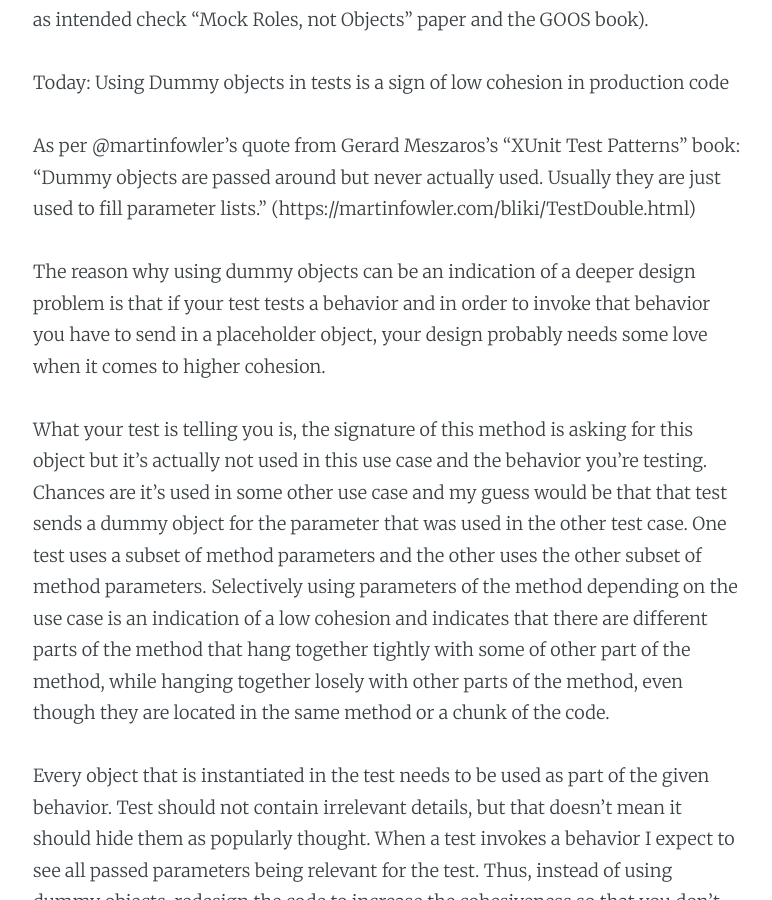
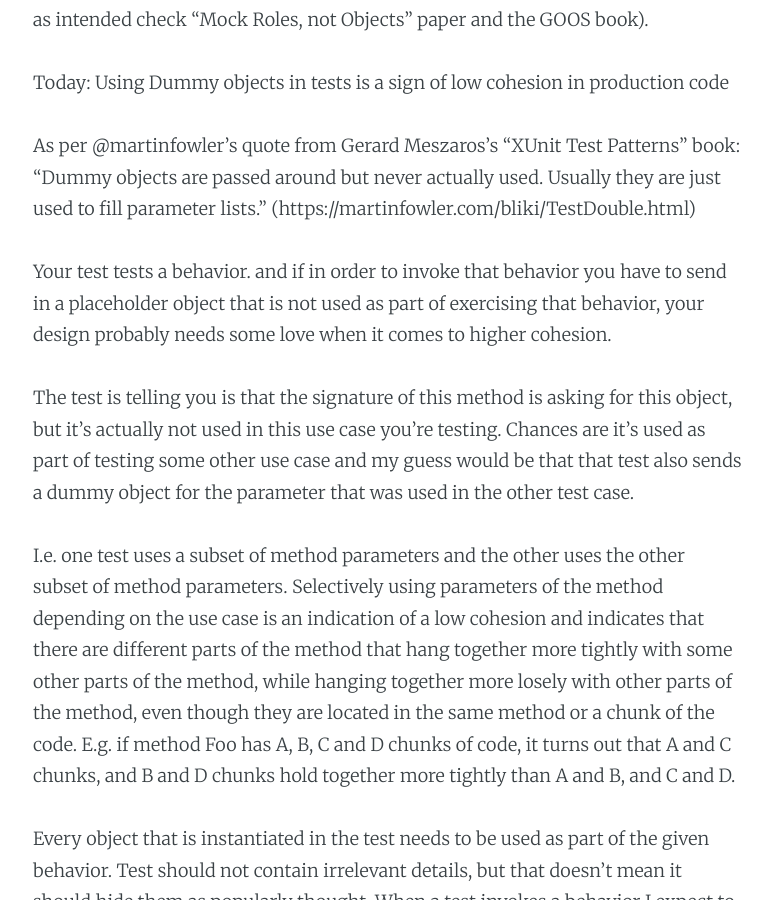
Before and after one commit to dragan-stepanovic/dragan-stepanovic.github.io, a Jekyll site: the page built from _posts/2022-01-25-test-doubles-low-cohesion.md, in a window 1280 px wide and 900 px high, scrolled down 486 px. Shown: the whole window, without its empty margins (252-1024 px from the left). Built offline with Jekyll 4.4.1, drawn with Linux system fonts in a browser that asks for light colours; our own code applies the rules of GitHub Pages for plain Markdown files; comment, search, counter and statistics services are not loaded.

Commit message:
Update 2022-01-25-test-doubles-low-cohesion.md

```diff
--- a/_posts/2022-01-25-test-doubles-low-cohesion.md
+++ b/_posts/2022-01-25-test-doubles-low-cohesion.md
@@ -10,9 +10,12 @@
 "Dummy objects are passed around but never actually used. Usually they are just used to fill parameter lists."
 (https://martinfowler.com/bliki/TestDouble.html)
 
-The reason why using dummy objects can be an indication of a deeper design problem is that if your test tests a behavior and in order to invoke that behavior you have to send in a placeholder object, your design probably needs some love when it comes to higher cohesion.
+Your test tests a behavior. and if in order to invoke that behavior you have to send in a placeholder object that is not used as part of exercising that behavior, your design probably needs some love when it comes to higher cohesion.
 
-What your test is telling you is, the signature of this method is asking for this object but it's actually not used in this use case and the behavior you're testing. Chances are it's used in some other use case and my guess would be that that test sends a dummy object for the parameter that was used in the other test case. One test uses a subset of method parameters and the other uses the other subset of method parameters. Selectively using parameters of the method depending on the use case is an indication of a low cohesion and indicates that there are different parts of the method that hang together tightly with some of other part of the method, while hanging together losely with other parts of the method, even though they are located in the same method or a chunk of the code.
+The test is telling you is that the signature of this method is asking for this object, but it's actually not used in this use case you're testing. Chances are it's used as part of testing some other use case and my guess would be that that test also sends a dummy object for the parameter that was used in the other test case.
+
+I.e. one test uses a subset of method parameters and the other uses the other subset of method parameters. Selectively using parameters of the method depending on the use case is an indication of a low cohesion and indicates that there are different parts of the method that hang together more tightly with some other parts of the method, while hanging together more losely with other parts of the method, even though they are located in the same method or a chunk of the code.
+E.g. if method Foo has A, B, C and D chunks of code, it turns out that A and C chunks, and B and D chunks hold together more tightly than A and B, and C and D.
 
 Every object that is instantiated in the test needs to be used as part of the given behavior.
 Test should not contain irrelevant details, but that doesn't mean it should hide them as popularly thought. When a test invokes a behavior I expect to see all passed parameters being relevant for the test. Thus, instead of using dummy objects, redesign the code to increase the cohesiveness so that you don't have to use them.
```
